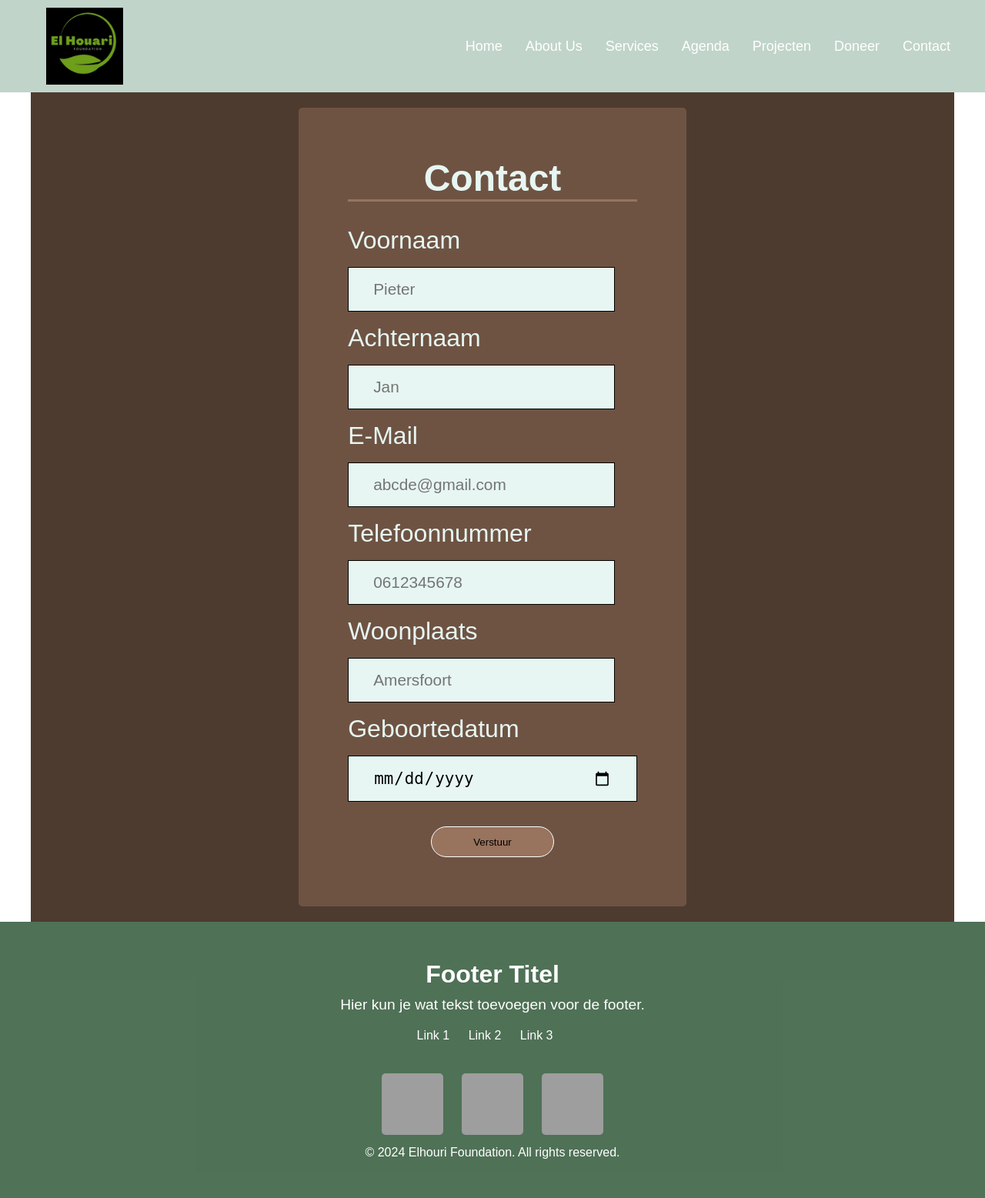
After one commit to Valentstage2024/ElHouariFoundation, a PHP site: page /contact.html in a window 1280 px wide. The commit adds this page. Shown: the whole page at 77% size. Run offline with PHP 8.4, Linux system fonts and the light colour scheme; grey boxes are pictures that could not be loaded.

Commit message:
Donatie pagina en begin contact pagina

```diff
--- /dev/null
+++ b/contact.html
@@ -0,0 +1,85 @@
+<!DOCTYPE html>
+<html lang="en">
+
+<head>
+    <meta charset="UTF-8">
+    <meta name="viewport" content="width=device-width, initial-scale=1.0">
+    <link rel="stylesheet" href="style.css">
+    <title>Contact Ons</title>
+</head>
+
+<body>
+
+    <header>
+    <div class="logo">
+        <a href="index.html">
+            <img src="elhouarifoundation.jpeg" alt="Logo" class="logo">
+        </a>
+    </div>
+    <nav>
+        <ul>
+            <li><a href="index.html">Home</a></li>
+            <li><a href="#">About Us</a></li>
+            <li><a href="#">Services</a></li>
+            <li><a href="agenda.php">Agenda</a></li>
+            <li><a href="project.html">Projecten</a></li>
+            <li><a href="doneer.html">Doneer</a></li>
+            <li><a href="#">Contact</a></li>
+        </ul>
+    </nav>
+    </header>
+
+    <main class="contact-container">
+        <form class="contact-form">
+            <h2>Contact</h2>
+            <div class="form">
+                <div class="contact-info">
+                    <label for="">Voornaam</label>
+                    <input placeholder="Pieter" type="text">
+                    <label for="">Achternaam</label>
+                    <input placeholder="Jan" type="text">
+                    <label for="">E-Mail</label>
+                    <input placeholder="abcde@gmail.com" type="email">
+                </div>
+                <div class="contact-info">
+                    <label for="">Telefoonnummer</label>
+                    <input placeholder="0612345678" type="phonenumber">
+                    <label for="">Woonplaats</label>
+                    <input placeholder="Amersfoort" type="email">
+                    <label for="">Geboortedatum</label>
+                    <input type="date">
+                </div>
+            </div>
+            <div class="send">
+                <button>Verstuur</button>
+            </div>
+        </form>
+    </main>
+
+    <footer>
+    <div class="footer-text">
+        <h2>Footer Titel</h2>
+        <p>Hier kun je wat tekst toevoegen voor de footer.</p>
+    </div>
+
+    <div class="footer-links">
+        <ul>
+            <li><a href="#">Link 1</a></li>
+            <li><a href="#">Link 2</a></li>
+            <li><a href="#">Link 3</a></li>
+        </ul>
+    </div>
+
+    <div class="footer-photos">
+        <img src="photo1.jpg" alt="Photo 1">
+        <img src="photo2.jpg" alt="Photo 2">
+        <img src="photo3.jpg" alt="Photo 3">
+    </div>
+
+    <div class="footer-copyright">
+        <p>&copy; 2024 Elhouri Foundation. All rights reserved.</p>
+    </div>
+    </footer>
+</body>
+
+</html>
--- a/index.html
+++ b/index.html
@@ -23,7 +23,8 @@
                 <li><a href="#">Services</a></li>
                 <li><a href="agenda.php">Agenda</a></li>
                 <li><a href="project.html">Projecten</a></li>
-                <li><a href="#">Contact</a></li>
+                <li><a href="doneer.html">Doneer</a></li>
+                <li><a href="contact.html">Contact</a></li>
             </ul>
         </nav>
     </header>
--- a/style.css
+++ b/style.css
@@ -1688,6 +1688,210 @@ footer {
 
 
 
+
+.donatie-achtergrond{
+    background: linear-gradient( rgba(0, 0, 0, 0.5), rgba(0, 0, 0, 0.5) ), url('https://www.snowleopard.nl/wp-content/uploads/2016/12/marokko-woestijn-1.jpg');
+    background-size: cover;
+    padding: 2rem;
+}
+
+.donatie-container {
+    width: 60%;
+    margin: 0 auto;
+    display: flex;
+    flex-direction: column;
+    gap: 2rem;
+}
+
+.doneer{
+    display: flex;
+    gap: 2rem;
+    justify-content: center;
+}
+
+.donatie{
+    padding: 2rem;
+    background-color: #fff;
+    box-shadow: 0px 0px 10px rgba(0, 0, 0, 0.1);
+    display: flex;
+    flex-direction: column;
+    border-radius: 10px;
+}
+
+.donatie--3{
+    display: flex;
+    justify-content: space-evenly;
+    align-items: center;
+    gap: 2rem;
+}
+
+.donatie--3 > img {
+    max-width: 100%; /* Zorgt ervoor dat de afbeelding niet breder wordt dan de container */
+    height: 15rem; /* Houdt de verhoudingen van de afbeelding correct */
+    width: 15rem;
+}
+
+
+.donatie > h1 {
+    text-align: center;
+}
+
+.donatie > form {
+    display: flex;
+    flex-direction: column;
+}
+
+.donatie > form > label {
+    margin-top: 10px;
+}
+
+.donatie > form > input, select {
+    padding: 10px;
+    margin-top: 5px;
+    border-radius: 5px;
+    border: 1px solid #ccc;
+}
+
+.donatie > form > button {
+    margin-top: 20px;
+    padding: 10px;
+    background-color: #4CAF50;
+    color: white;
+    border: none;
+    border-radius: 5px;
+    cursor: pointer;
+}
+
+.donatie > form > button:hover {
+    background-color: #45a049;
+}
+
+.donatie > aside {
+    margin-top: 20px;
+    background-color: #e0f7e9;
+    padding: 15px;
+    border-radius: 5px;
+}
+
+.donatie > aside h3 {
+    margin-top: 0;
+}
+
+.radio-buttons {
+    display: flex;
+    gap: 20px;
+    margin-top: 10px;
+}
+
+.radio-buttons input {
+    margin-right: 5px;
+}
+
+
+.contact-container{
+    display: flex;
+    justify-content: center;
+    align-items: center;
+    min-height: 100vh;
+    font-family: sans-serif;
+    background: #4E3B30;
+    color: #E7F6F2;
+}
+
+.contact-form{
+    min-height: 40rem;
+    background: #6E5343;
+    display: flex;
+    justify-content: flex-start;
+    flex-direction: column;
+    padding: 4rem;
+    font-size: 2rem;
+    gap: 2rem;
+    border-radius: 5px;
+}
+
+.contact-form h2{
+    border-bottom: 0.2rem solid #98735D;
+    display: flex;
+    justify-content: center;
+    align-items: center;
+}
+
+.form{
+    display: flex;
+    flex-direction: row;
+    gap: 2rem;
+    width: 100%;
+}
+
+.contact-form div{
+    display: flex;
+    flex-direction: column;
+    gap: 1rem;
+}
+
+.contact-info input{
+    display: block;
+    width: 30ch;
+    padding: 1rem 2rem;
+    font-size: 1.3rem;
+    border: 1px solid black;
+    background: #E7F6F2;
+}
+
+textarea{
+    height: 35ch;
+    width: 100%;
+    border: 1px solid black;
+    padding: 1rem 2rem;
+    resize: none;
+    background: #E7F6F2;
+}
+
+.send{
+    display: flex;
+    align-items: center;
+    justify-content: center;
+}
+
+.send button{
+    display: flex;
+    align-items: center;
+    justify-content: center;
+    width: 20vh;
+    height: 2.5rem;
+    border-radius: 1.5rem;
+    background: #98735D;
+    border: 0.1rem solid white;
+}
+
+@media only screen and (max-width: 600px){
+    .form{
+        flex-direction: column;
+    }
+}
+
+.back-button {
+    position: absolute;
+    top: 10px;
+    left: 10px;
+    display: inline-block;
+    padding: 10px 20px;
+    text-decoration: none;
+    background-color: #6b5345;
+    color: #fff;
+    border-radius: 5px;
+    font-size: 1.2rem; /* Increase the font size */
+    margin: 10px 0;
+    transition: background-color 0.3s ease-in-out, transform 0.3s ease-in-out; /* Add a transform transition */
+}
+
+.back-button:hover {
+    background-color: #967f72;
+    transform: scale(1.1); /* Increase the size of the button when hovered */
+}
+
+
 @media (max-width: 768px) {
     .sponsor-list {
         justify-content: flex-start; /* Zorg ervoor dat de items aan de linkerkant beginnen */
```
Also changed, not shown: contact.css (added, +112 -0 lines), doneer.html (added, +135 -0 lines), verwerk_donatie.php (added, +31 -0 lines), kinderen.webp (added), woestijn.jpg (added).
